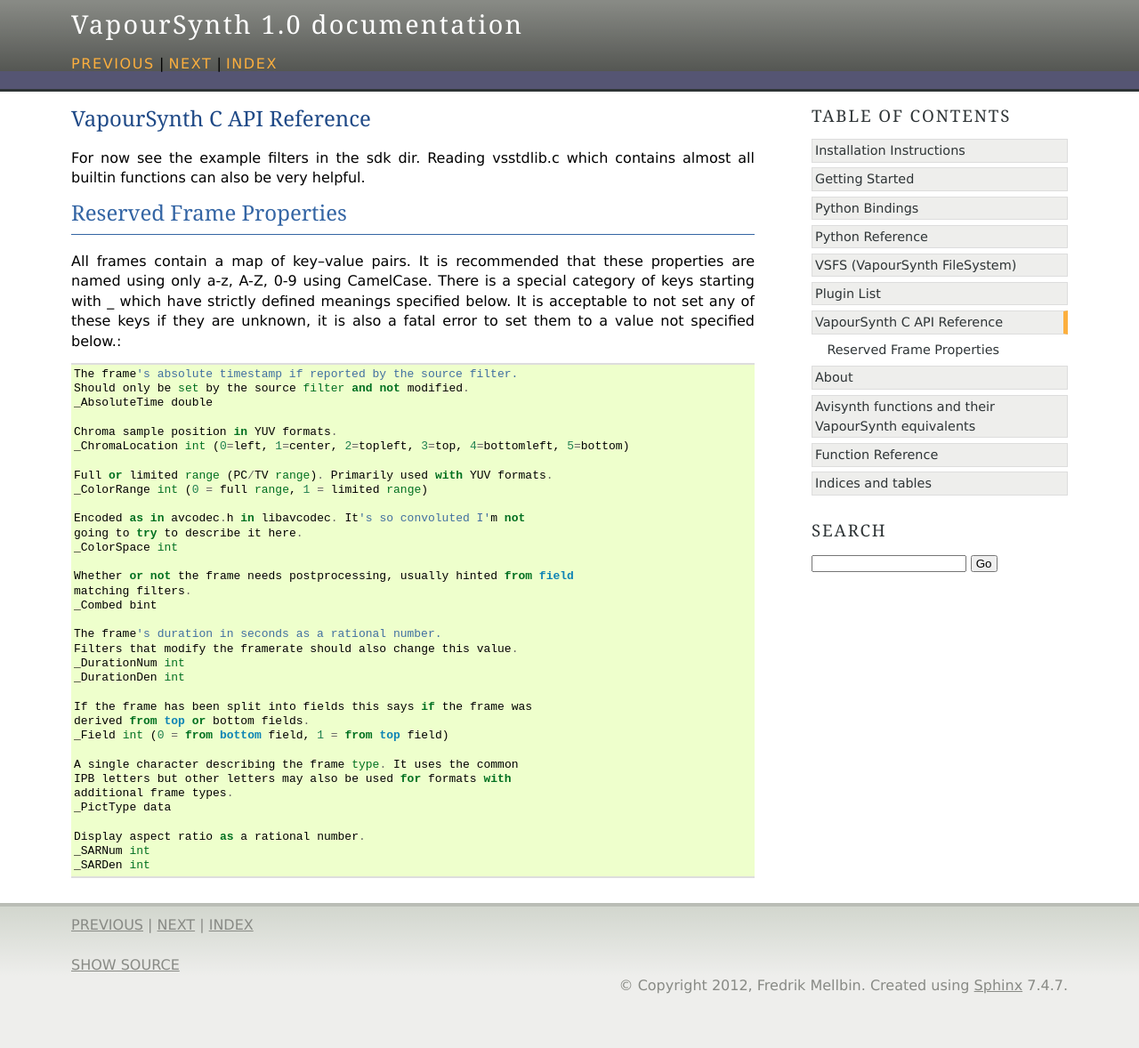
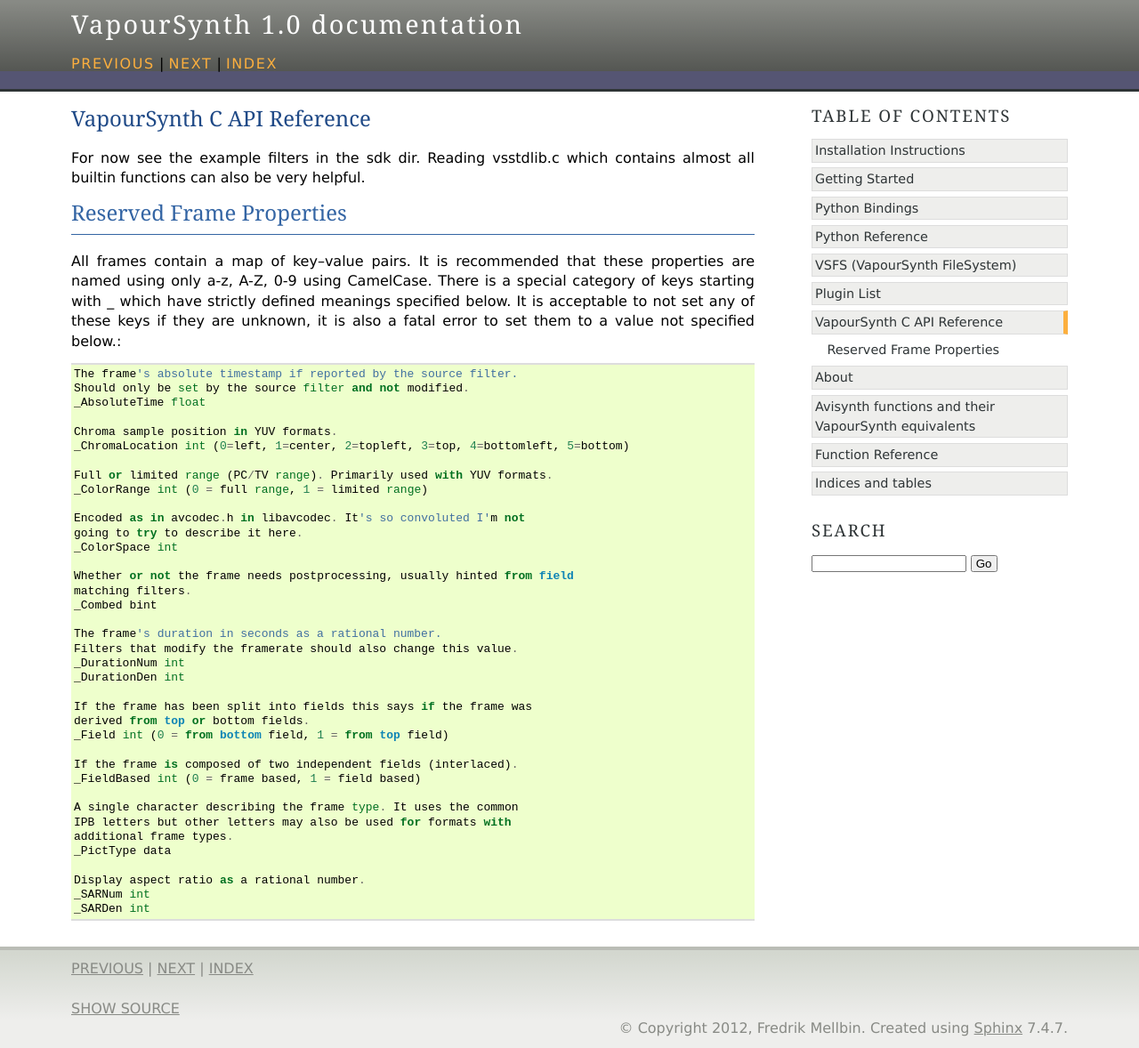
Before and after one commit to vapoursynth/vapoursynth, a Sphinx documentation site: the page built from doc/apireference.rst, in a window 1280 px wide. Shown: the whole page at 89% size. Built offline with Sphinx 7.4.7, drawn with Linux system fonts in a browser that asks for light colours; formulas are drawn with MathJax 3; before the commit the page ends 1129 px from its top, so only the background shows below that.

Commit message:
Add _FieldBased property to documentation
git-svn-id: http://vapoursynth.googlecode.com/svn/trunk@373 f9120d27-2007-6f97-8312-0f4ebfa7710f

```diff
--- a/doc/apireference.rst
+++ b/doc/apireference.rst
@@ -10,7 +10,7 @@
 
    The frame's absolute timestamp if reported by the source filter.
    Should only be set by the source filter and not modified.
-   _AbsoluteTime double
+   _AbsoluteTime float
 
    Chroma sample position in YUV formats.
    _ChromaLocation int (0=left, 1=center, 2=topleft, 3=top, 4=bottomleft, 5=bottom)
@@ -35,6 +35,9 @@
    derived from top or bottom fields.
    _Field int (0 = from bottom field, 1 = from top field)
 
+   If the frame is composed of two independent fields (interlaced).
+   _FieldBased int (0 = frame based, 1 = field based)
+
    A single character describing the frame type. It uses the common
    IPB letters but other letters may also be used for formats with
    additional frame types.
```
